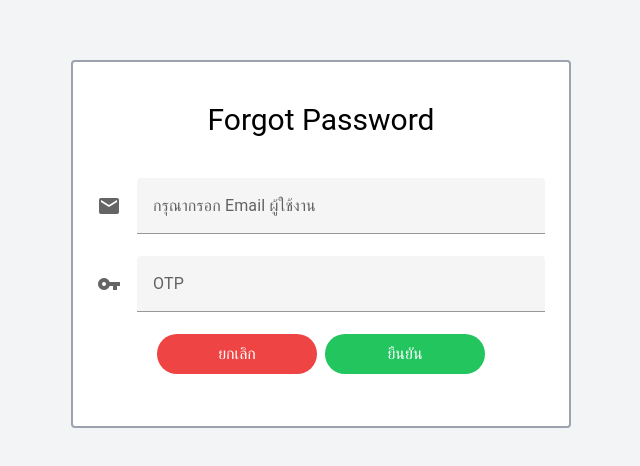
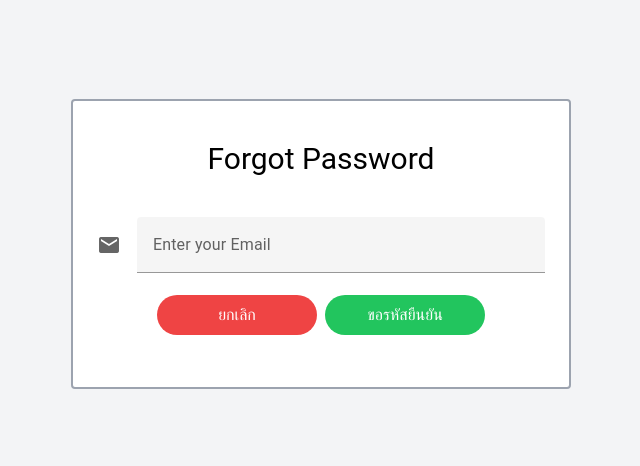
Before and after one commit to parnuphun/My-admin-template, a Vue app: page /testBackend/forgotPassword in a window 1280 px wide. Shown: the part 156-622 px from the top of the page, without its empty margins (319-959 px from the left). Built offline with nearby package versions, Linux system fonts and the light colour scheme; what v-calendar, vue-sweetalert2 would draw is missing.

Commit message:
:sparkles: Forgot Password

```diff
--- a/src/services/api/apiRPTS_check.ts
+++ b/src/services/api/apiRPTS_check.ts
@@ -21,5 +21,13 @@ export default class apiRPTS {
         return axios.post('/api/login',data)
     }
 
+    forgorPassword(email:string){
+        return axios.post('/api/forgotPassword',{email:email})
+    }
+
+    validateOTP(data:any){
+        return axios.post('/api/validateOTP',data)
+    }
+
 
 }
--- a/src/views/RPTS_Check_Backend/ForgotPassword.vue
+++ b/src/views/RPTS_Check_Backend/ForgotPassword.vue
@@ -1,14 +1,57 @@
 <script setup lang="ts">
-import {ref} from 'vue'
+import {ref ,onMounted} from 'vue'
 import { useRouter } from 'vue-router';
+import apiRPTS from '../../services/api/apiRPTS_check';
+import MsgAlert from '../../services/msgAlert';
+
+const _api = new apiRPTS()
+const _msg = new MsgAlert()
 
 const router = useRouter()
-const inputOTP = ref()
+const OTP = ref()
+
+const isEmailSend = ref(false)
+const isOTPValid = ref(false)
+const email = ref<string>('')
+
+const newPassword = ref('')
+const repeatNewPassword = ref('')
 
 function validateOTP(){
+    const data = {
+        email : email.value,
+        OTP:OTP.value
+    }
+    _api.validateOTP(data).then((res)=>{
+        if(res.data.status){
+            _msg.succ(res.data.msg,1)
+            setTimeout(()=>{
+                isOTPValid.value = true
+            },1000)
+
+        }else{
+            _msg.err(res.data.msg,1)
+        }
+    })
+}
+
+function confirmEmail(){
+    _api.forgorPassword(email.value).then((res)=>{
+        if(res.data.status){
+            _msg.succ(res.data.msg,1)
+            setTimeout(()=>{
+                isEmailSend.value = true
+            },1000)
+        }else{
+            _msg.err(res.data.msg,1)
+            email.value = ''
+        }
+    })
+}
+
+function confirmNewPassword(){
 
 }
-
 </script>
 
 <template>
@@ -16,25 +59,75 @@ function validateOTP(){
         <div    style="width:500px;"
             class="py-10 px-6 bg-white border-2 border-gray-400 border-solid rounded text-center">
             <div class="h-full w-full">
-                <v-form @submit.prevent="validateOTP" class="h-full text-left">
+                <v-form @submit.prevent="" class="h-full text-left" v-if="!isOTPValid">
                     <div class="h-full">
                         <div class="text-center mb-10">
                             <span class="text-3xl text-center"> Forgot Password </span>
                         </div>
-                        <div class="">
+                        <div class="" v-if="!isEmailSend">
                             <v-text-field
                                 prepend-icon="mdi-email"
-                                v-model="inputOTP"
-                                label="กรุณากรอก Email ผู้ใช้งาน"
+                                v-model="email"
+                                label="Enter your Email"
                                 required
                             ></v-text-field>
                         </div>
 
+                        <div class="" v-if="isEmailSend">
+                            <v-text-field
+                                prepend-icon="mdi-key"
+                                v-model="OTP"
+                                label="OTP"
+                                required
+                            ></v-text-field>
+                            <div class="flex justify-end -mt-4 mb-3 mr-1">
+                                <span class="text-blue-500 hover:text-blue-700 cursor-pointer"
+                                    @click="confirmEmail">
+                                    ขอรหัส OTP อีกครั้ง
+                                </span>
+                            </div>
+                        </div>
+
+                        <div class="flex justify-center items-end gap-2 mb-3">
+                            <button
+                                @click="router.push('/testBackend/login')"
+                                class="w-content py-2 px-3 text-center text-white w-40 bg-red-500 hover:bg-red-700 rounded-full cursor-pointer">
+                                ยกเลิก
+                            </button>
+                            <button v-if="!isEmailSend"
+                                class="py-2 px-3 text-center text-white w-40 bg-green-500 hover:bg-green-700 rounded-full cursor-pointer"
+                                @click="confirmEmail"
+                                >
+                                ขอรหัสยืนยัน
+                            </button>
+                            <button v-if="isEmailSend"
+                                @click="validateOTP"
+                                class="py-2 px-3 text-center text-white w-40 bg-green-500 hover:bg-green-700 rounded-full cursor-pointer"
+                                >
+                                ยืนยัน
+                            </button>
+                        </div>
+                    </div>
+                </v-form>
+                <v-form @submit.prevent="" class="h-full text-left" v-if="isOTPValid">
+                    <div class="h-full">
+                        <div class="text-center mb-10">
+                            <span class="text-3xl text-center"> New Password </span>
+                        </div>
+
                         <div class="">
                             <v-text-field
-                                prepend-icon="mdi-key"
-                                v-model="inputOTP"
-                                label="OTP"
+                                prepend-icon="mdi-form-textbox-password"
+                                v-model="newPassword"
+                                label="New Password"
+                                required
+                            ></v-text-field>
+                        </div>
+                        <div class="">
+                            <v-text-field
+                                prepend-icon="mdi-"
+                                v-model="repeatNewPassword"
+                                label="Repeat New Password"
                                 required
                             ></v-text-field>
                         </div>
@@ -46,7 +139,7 @@ function validateOTP(){
                                 ยกเลิก
                             </button>
                             <button
-                                type="submit"
+                                @click="confirmNewPassword"
                                 class="py-2 px-3 text-center text-white w-40 bg-green-500 hover:bg-green-700 rounded-full cursor-pointer"
                                 >
                                 ยืนยัน
```
